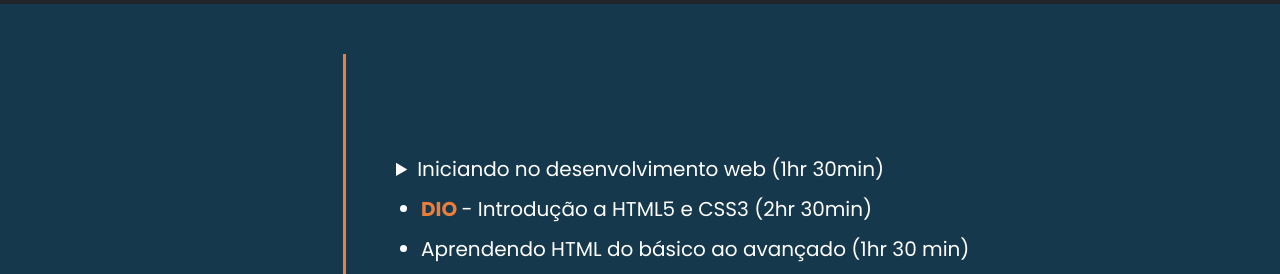
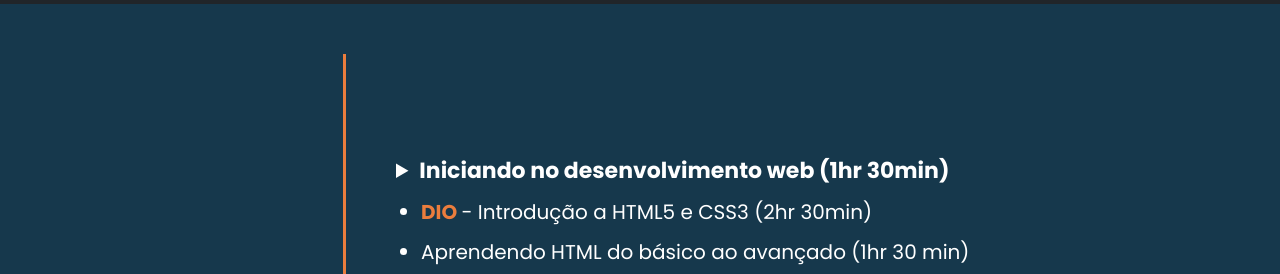
Before and after one commit to Impact-Plataform/trilha-inicial, a plain HTML site: page modulo1.html in a window 1280 px wide. Shown: the part 93-367 px from the top of the page. Drawn offline with Linux system fonts and the light colour scheme.

Commit message:
Corrigindo scroll

```diff
--- a/style/index.css
+++ b/style/index.css
@@ -1,3 +1,6 @@
+html {
+  overflow: hidden;
+}
 .container{
   position: relative;
   height: 700px;
--- a/style/modulo.css
+++ b/style/modulo.css
@@ -26,7 +26,6 @@ details {
 }
 
 .main {
-  overflow:auto;
   display: flex;
   flex-direction: column;
   justify-content: space-between;
@@ -34,8 +33,12 @@ details {
   padding: 50px 150px;
   box-sizing: border-box;
 }
-
+summary{
+  font-weight: 900;
+  font-size: 2.2rem;
+}
 .main .section {
+  overflow-y:auto;
   color: white;
   font-size: 2rem;
   display: grid;
```
